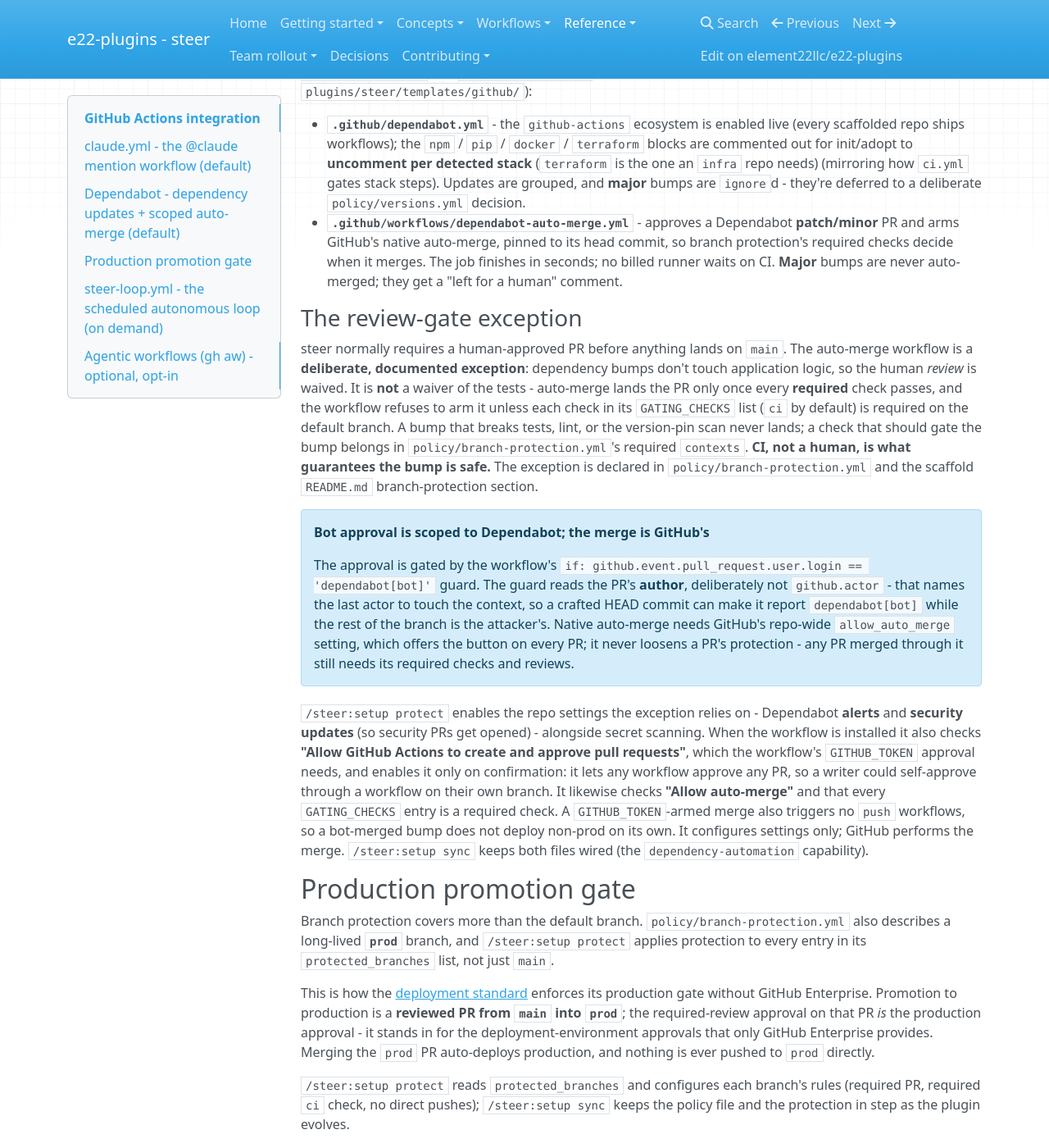
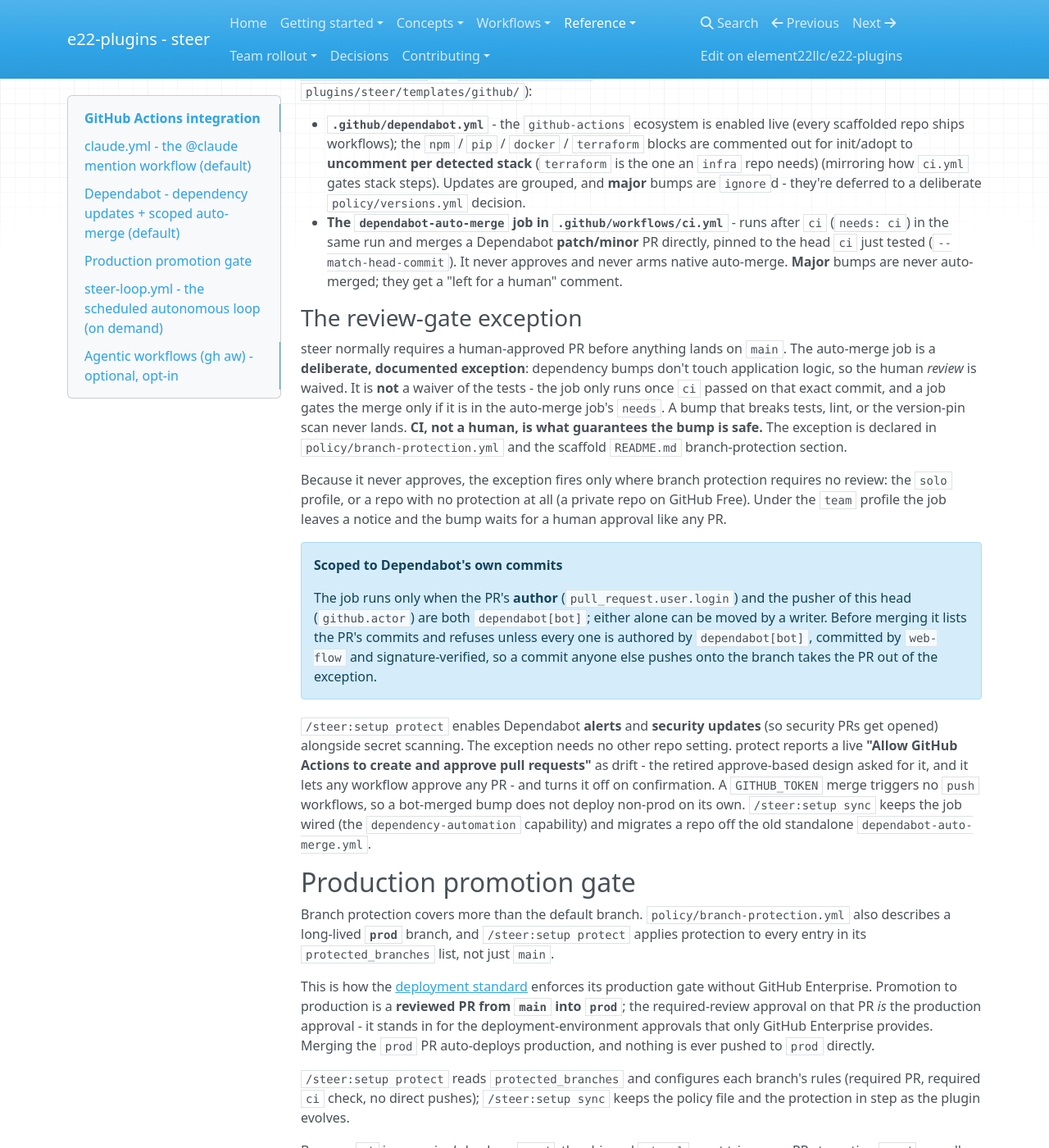
Before and after one commit to element22llc/e22-plugins, an MkDocs documentation site: the page built from docs/reference/github-integration.md, in a window 1280 px wide and 1400 px high, scrolled down 1386 px. Shown: the whole window at 82% size. Built offline with MkDocs 1.6.1, drawn with Linux system fonts in a browser that asks for light colours; nearby versions of some CDN libraries.

Commit message:
docs: describe the ci.yml Dependabot auto-merge job
Co-Authored-By: Claude Opus 5.5 (1M context) <noreply@anthropic.com>

```diff
--- a/docs/reference/github-integration.md
+++ b/docs/reference/github-integration.md
@@ -73,45 +73,46 @@ product-repo-facing version of this.
   stack** (`terraform` is the one an `infra` repo needs) (mirroring how
   `ci.yml` gates stack steps). Updates are grouped, and **major** bumps are
   `ignore`d - they're deferred to a deliberate `policy/versions.yml` decision.
-- **`.github/workflows/dependabot-auto-merge.yml`** - approves a Dependabot
-  **patch/minor** PR and arms GitHub's native auto-merge, pinned to its head
-  commit, so branch protection's required checks decide when it merges. The job
-  finishes in seconds; no billed runner waits on CI. **Major** bumps are never
+- **The `dependabot-auto-merge` job in `.github/workflows/ci.yml`** - runs after
+  `ci` (`needs: ci`) in the same run and merges a Dependabot **patch/minor** PR
+  directly, pinned to the head `ci` just tested (`--match-head-commit`). It never
+  approves and never arms native auto-merge. **Major** bumps are never
   auto-merged; they get a "left for a human" comment.
 
 ### The review-gate exception
 
 steer normally requires a human-approved PR before anything lands on `main`. The
-auto-merge workflow is a **deliberate, documented exception**: dependency bumps
-don't touch application logic, so the human *review* is waived. It is **not** a
-waiver of the tests - auto-merge lands the PR only once every **required** check
-passes, and the workflow refuses to arm it unless each check in its
-`GATING_CHECKS` list (`ci` by default) is required on the default branch. A bump
-that breaks tests, lint, or the version-pin scan never lands; a check that should
-gate the bump belongs in `policy/branch-protection.yml`'s required `contexts`. **CI, not a human, is what guarantees the bump is safe.** The exception is
-declared in `policy/branch-protection.yml` and the scaffold `README.md`
-branch-protection section.
+auto-merge job is a **deliberate, documented exception**: dependency bumps don't
+touch application logic, so the human *review* is waived. It is **not** a waiver
+of the tests - the job only runs once `ci` passed on that exact commit, and a job
+gates the merge only if it is in the auto-merge job's `needs`. A bump that breaks
+tests, lint, or the version-pin scan never lands. **CI, not a human, is what
+guarantees the bump is safe.** The exception is declared in
+`policy/branch-protection.yml` and the scaffold `README.md` branch-protection
+section.
 
-!!! note "Bot approval is scoped to Dependabot; the merge is GitHub's"
-    The approval is gated by the workflow's
-    `if: github.event.pull_request.user.login == 'dependabot[bot]'` guard. The guard
-    reads the PR's **author**, deliberately not `github.actor` - that names the last
-    actor to touch the context, so a crafted HEAD commit can make it report
-    `dependabot[bot]` while the rest of the branch is the attacker's. Native
-    auto-merge needs GitHub's repo-wide `allow_auto_merge` setting, which offers the
-    button on every PR; it never loosens a PR's protection - any PR merged through
-    it still needs its required checks and reviews.
+Because it never approves, the exception fires only where branch protection
+requires no review: the `solo` profile, or a repo with no protection at all (a
+private repo on GitHub Free). Under the `team` profile the job leaves a notice and
+the bump waits for a human approval like any PR.
 
-`/steer:setup protect` enables the repo settings the exception relies on - Dependabot
-**alerts** and **security updates** (so security PRs get opened) - alongside secret
-scanning. When the workflow is installed it also checks **"Allow GitHub Actions to
-create and approve pull requests"**, which the workflow's `GITHUB_TOKEN` approval
-needs, and enables it only on confirmation: it lets any workflow approve any PR, so
-a writer could self-approve through a workflow on their own branch. It likewise
-checks **"Allow auto-merge"** and that every `GATING_CHECKS` entry is a required
-check. A `GITHUB_TOKEN`-armed merge also triggers no `push` workflows, so a bot-merged bump does not deploy
-non-prod on its own. It configures settings only; GitHub performs the merge.
-`/steer:setup sync` keeps both files wired (the `dependency-automation` capability).
+!!! note "Scoped to Dependabot's own commits"
+    The job runs only when the PR's **author** (`pull_request.user.login`) and
+    the pusher of this head (`github.actor`) are both `dependabot[bot]`; either
+    alone can be moved by a writer. Before merging it lists the PR's commits and
+    refuses unless every one is authored by `dependabot[bot]`, committed by
+    `web-flow` and signature-verified, so a commit anyone else pushes onto the
+    branch takes the PR out of the exception.
+
+`/steer:setup protect` enables Dependabot **alerts** and **security updates** (so
+security PRs get opened) alongside secret scanning. The exception needs no other
+repo setting. protect reports a live **"Allow GitHub Actions to create and approve
+pull requests"** as drift - the retired approve-based design asked for it, and it
+lets any workflow approve any PR - and turns it off on confirmation. A
+`GITHUB_TOKEN` merge triggers no `push` workflows, so a bot-merged bump does not
+deploy non-prod on its own. `/steer:setup sync` keeps the job wired (the
+`dependency-automation` capability) and migrates a repo off the old standalone
+`dependabot-auto-merge.yml`.
 
 ## Production promotion gate
 
```
Also changed, not shown: docs/reference/skills.md (+1 -1 lines).
